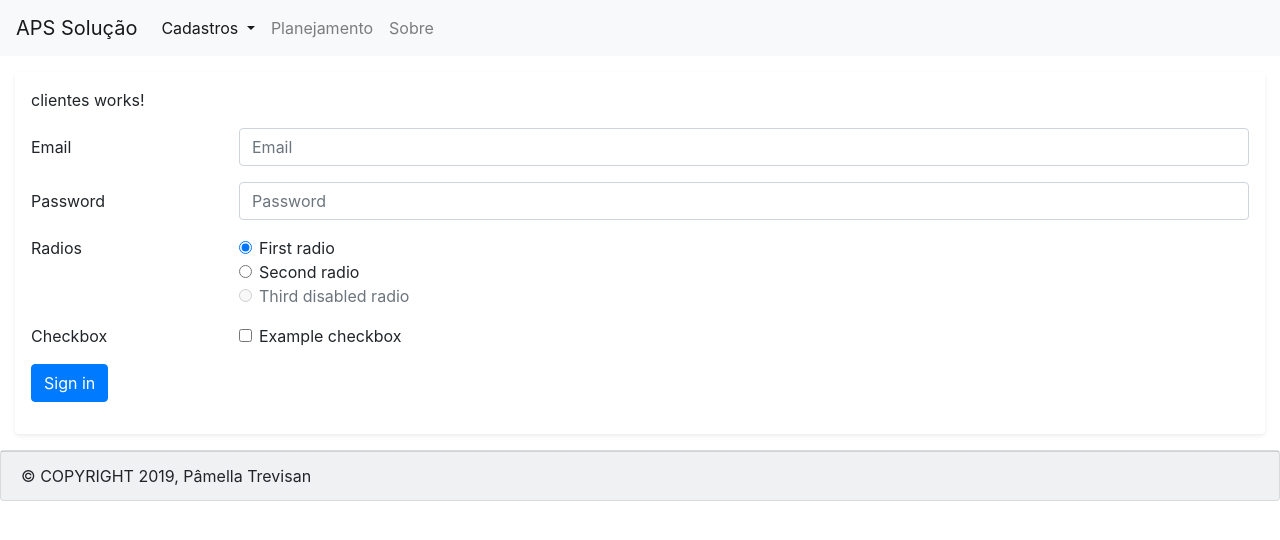
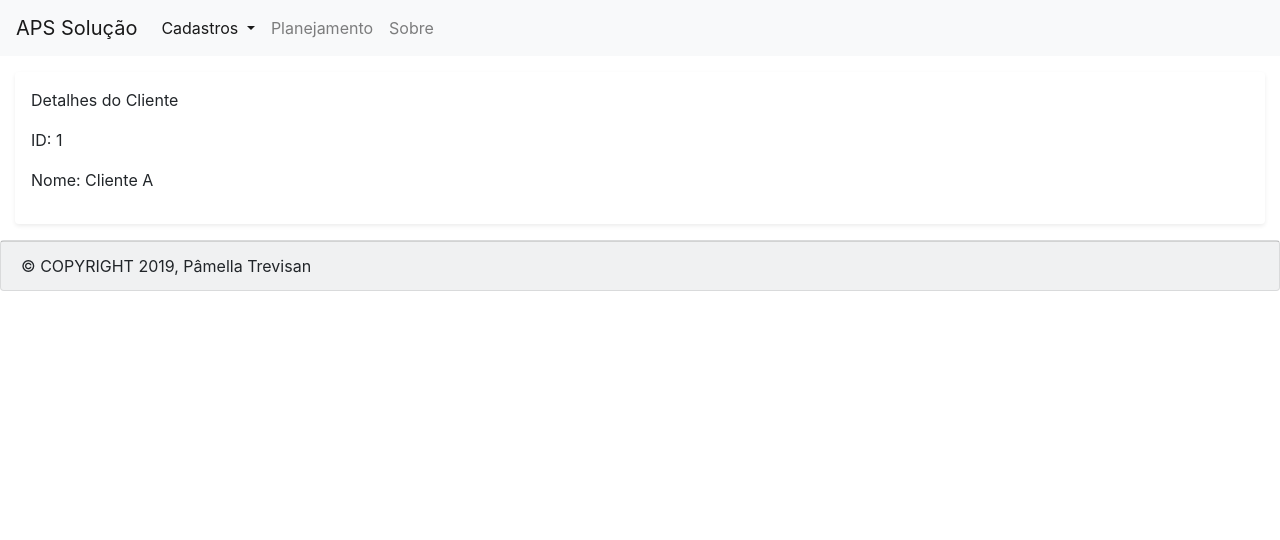
Before and after one commit to pamellatrevisan/angular-aps, an Angular app: page /cadastros/clientes/1 in a window 1280 px wide. Shown: the top 540 px of the page. Built offline with nearby package versions, Linux system fonts and the light colour scheme.

Commit message:
- criação de um serviço de clientes + listando e exibindo detalhes de clientes

```diff
--- a/src/app/app.module.ts
+++ b/src/app/app.module.ts
@@ -8,11 +8,14 @@ import { HeaderComponent } from './core/header/header.component';
 import { FooterComponent } from './core/footer/footer.component';
 import { HomeComponent } from './modules/home/home.component';
 import { ClientesComponent } from './modules/cadastros/clientes/clientes.component';
+import { ClientesDetalhesComponent } from './modules/cadastros/clientes-detalhes/clientes-detalhes.component';
 import { RecursosComponent } from './modules/cadastros/recursos/recursos.component';
 import { OrdensComponent } from './modules/cadastros/ordens/ordens.component';
 import { PlanejamentoComponent } from './modules/planejamento/planejamento.component';
 import { AboutComponent } from './modules/about/about.component';
 import { routing } from './app.routing';
+
+import { ClientesService } from './modules/cadastros/clientes/clientes.service';
 
 @NgModule({
   declarations: [
@@ -21,6 +24,7 @@ import { routing } from './app.routing';
     FooterComponent,
     HomeComponent,
     ClientesComponent,
+    ClientesDetalhesComponent,
     RecursosComponent,
     PlanejamentoComponent,
     AboutComponent,
@@ -31,7 +35,7 @@ import { routing } from './app.routing';
     AppRoutingModule,
     routing
   ],
-  providers: [],
+  providers: [ClientesService],
   bootstrap: [AppComponent]
 })
 export class AppModule { }
--- a/src/app/app.routing.ts
+++ b/src/app/app.routing.ts
@@ -4,6 +4,7 @@ import { Routes, RouterModule } from "@angular/router";
 import { HomeComponent } from './modules/home/home.component';
 import { RecursosComponent } from './modules/cadastros/recursos/recursos.component';
 import { ClientesComponent } from './modules/cadastros/clientes/clientes.component';
+import { ClientesDetalhesComponent } from './modules/cadastros/clientes-detalhes/clientes-detalhes.component';
 import { OrdensComponent } from './modules/cadastros/ordens/ordens.component';
 import { PlanejamentoComponent } from './modules/planejamento/planejamento.component';
 import { AboutComponent } from './modules/about/about.component';
@@ -11,7 +12,7 @@ import { AboutComponent } from './modules/about/about.component';
 const APP_ROUTES: Routes = [
     { path: 'cadastros/recursos', component: RecursosComponent},
     { path: 'cadastros/clientes', component: ClientesComponent},
-    { path: 'cadastros/clientes/:id', component: ClientesComponent},
+    { path: 'cadastros/clientes/:id', component: ClientesDetalhesComponent},
     { path: 'cadastros/ordens', component: OrdensComponent},
     { path: 'planejamento', component: PlanejamentoComponent },
     { path: 'about', component: AboutComponent },
--- /dev/null
+++ b/src/app/modules/cadastros/clientes-detalhes/clientes-detalhes.component.html
@@ -0,0 +1,6 @@
+<p>
+  Detalhes do Cliente
+</p>
+
+<p>ID: {{ cliente.id }} </p>
+<p>Nome: {{ cliente.nome }} </p>
--- /dev/null
+++ b/src/app/modules/cadastros/clientes-detalhes/clientes-detalhes.component.ts
@@ -0,0 +1,37 @@
+import { Component, OnInit } from '@angular/core';
+import { ActivatedRoute, Router } from '@angular/router';
+import { Subscription } from 'rxjs';
+import { ClientesService } from '../clientes/clientes.service';
+
+@Component({
+  selector: 'app-clientes-detalhes',
+  templateUrl: './clientes-detalhes.component.html',
+  styleUrls: ['./clientes-detalhes.component.css']
+})
+export class ClientesDetalhesComponent implements OnInit {
+
+  inscricao: Subscription;
+  id: number;
+  cliente: any;
+
+  constructor(
+    private route: ActivatedRoute,
+    private router: Router,
+    private clientesService: ClientesService) { }
+
+  ngOnInit() {
+    this.inscricao = this.route.params.subscribe((params: any) => {
+      this.id = +params['id'];
+      this.cliente = this.clientesService.getCliente(this.id);
+
+      if (this.cliente == null) {
+        this.router.navigate(['/cadastros/clientes']);
+      }
+    })
+  }
+
+  ngOnDestroy() {
+    this.inscricao.unsubscribe();
+  }
+
+}
--- a/src/app/modules/cadastros/clientes/clientes.component.html
+++ b/src/app/modules/cadastros/clientes/clientes.component.html
@@ -1,58 +1,11 @@
 <p>
-  clientes works!
+  Lista de Clientes
 </p>
-<form>
-  <div class="form-group row">
-    <label for="inputEmail3" class="col-sm-2 col-form-label">Email</label>
-    <div class="col-sm-10">
-      <input type="email" class="form-control" id="inputEmail3" placeholder="Email">
-    </div>
-  </div>
-  <div class="form-group row">
-    <label for="inputPassword3" class="col-sm-2 col-form-label">Password</label>
-    <div class="col-sm-10">
-      <input type="password" class="form-control" id="inputPassword3" placeholder="Password">
-    </div>
-  </div>
-  <fieldset class="form-group">
-    <div class="row">
-      <legend class="col-form-label col-sm-2 pt-0">Radios</legend>
-      <div class="col-sm-10">
-        <div class="form-check">
-          <input class="form-check-input" type="radio" name="gridRadios" id="gridRadios1" value="option1" checked>
-          <label class="form-check-label" for="gridRadios1">
-            First radio
-          </label>
-        </div>
-        <div class="form-check">
-          <input class="form-check-input" type="radio" name="gridRadios" id="gridRadios2" value="option2">
-          <label class="form-check-label" for="gridRadios2">
-            Second radio
-          </label>
-        </div>
-        <div class="form-check disabled">
-          <input class="form-check-input" type="radio" name="gridRadios" id="gridRadios3" value="option3" disabled>
-          <label class="form-check-label" for="gridRadios3">
-            Third disabled radio
-          </label>
-        </div>
-      </div>
-    </div>
-  </fieldset>
-  <div class="form-group row">
-    <div class="col-sm-2">Checkbox</div>
-    <div class="col-sm-10">
-      <div class="form-check">
-        <input class="form-check-input" type="checkbox" id="gridCheck1">
-        <label class="form-check-label" for="gridCheck1">
-          Example checkbox
-        </label>
-      </div>
-    </div>
-  </div>
-  <div class="form-group row">
-    <div class="col-sm-10">
-      <button type="submit" class="btn btn-primary">Sign in</button>
-    </div>
-  </div>
-</form>
+
+<div class="list-group">
+  <a class="list-group-item list-group-item-action"
+    *ngFor="let cliente of clientes"
+    [routerLink]="['/cadastros/clientes', cliente.id]">
+    {{ cliente.nome }}
+  </a>
+</div>
--- a/src/app/modules/cadastros/clientes/clientes.component.ts
+++ b/src/app/modules/cadastros/clientes/clientes.component.ts
@@ -1,6 +1,7 @@
 import { Component, OnInit } from '@angular/core';
 import { ActivatedRoute } from '@angular/router';
 import { Subscription } from 'rxjs';
+import { ClientesService } from './clientes.service';
 
 @Component({
   selector: 'app-clientes',
@@ -9,21 +10,12 @@ import { Subscription } from 'rxjs';
 })
 export class ClientesComponent implements OnInit {
 
-  id: number;
-  inscricao: Subscription;
+  clientes: any[];
 
-  constructor(private route: ActivatedRoute) { }
+  constructor(private clientesService: ClientesService) { }
 
   ngOnInit() {
-    // exemplo de código para obter um parametro
-    this.inscricao = this.route.params.subscribe((params: any) => {
-      this.id = +params['id'];
-      console.log(this.id);
-    })
-  }
-
-  ngOnDestroy() {
-    this.inscricao.unsubscribe();
+    this.clientes = this.clientesService.getClientes();
   }
 
 }
--- /dev/null
+++ b/src/app/modules/cadastros/clientes/clientes.service.ts
@@ -0,0 +1,29 @@
+import { Injectable } from '@angular/core';
+
+@Injectable({
+  providedIn: 'root'
+})
+export class ClientesService {
+
+  constructor() { }
+
+  getClientes() {
+    return [
+      {id: 1, nome: 'Cliente A'},
+      {id: 2, nome: 'Cliente B'}
+    ];
+  }
+
+  getCliente(id: number) {
+    let clientes = this.getClientes();
+
+    for (let i = 0; i < clientes.length; i++) {
+      const curso = clientes[i];
+      if (curso.id == id) {
+        return curso;
+      }
+    }
+
+    return null;
+  }
+}
```
Also changed, not shown: src/app/modules/cadastros/clientes-detalhes/clientes-detalhes.component.css (added), 2 other files (tests, documents, lock files or other folders).
